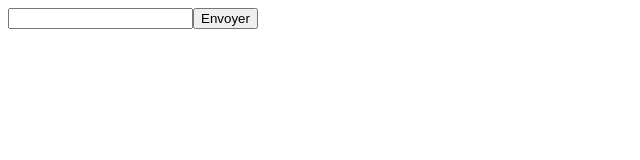
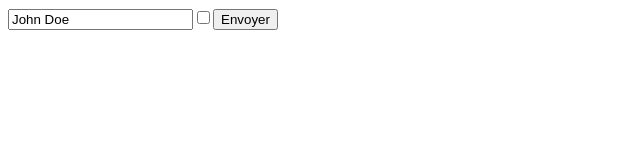
Before and after one commit to RovaFitia/tuto-reactjs, a React (Vite) app: page / in a window 1280 px wide. Shown: the top 160 px of the page, without its empty margins (0-640 px from the left). Built offline with nearby package versions, Linux system fonts and the light colour scheme.

Commit message:
Soumission de l'input checkbox et textarea

```diff
--- a/src/App.jsx
+++ b/src/App.jsx
@@ -29,9 +29,16 @@ function App() {
         console.log(new FormData(e.target))
     }
 
+    const [checked, setChecked] = useState(true)
+
+    const handleChecked = () => {
+        setChecked(!checked)
+    }
+
     return <form onSubmit={handleSubmit}>
-        <input type="text" name="firstname" />
-        <button>Envoyer</button>
+        <input type="text" name="firstname" defaultValue="John Doe" />
+        <input type="checkbox" value={checked} onChange={handleChecked} />
+        <button disabled={!checked}>Envoyer</button>
     </form>
 }
 
```
